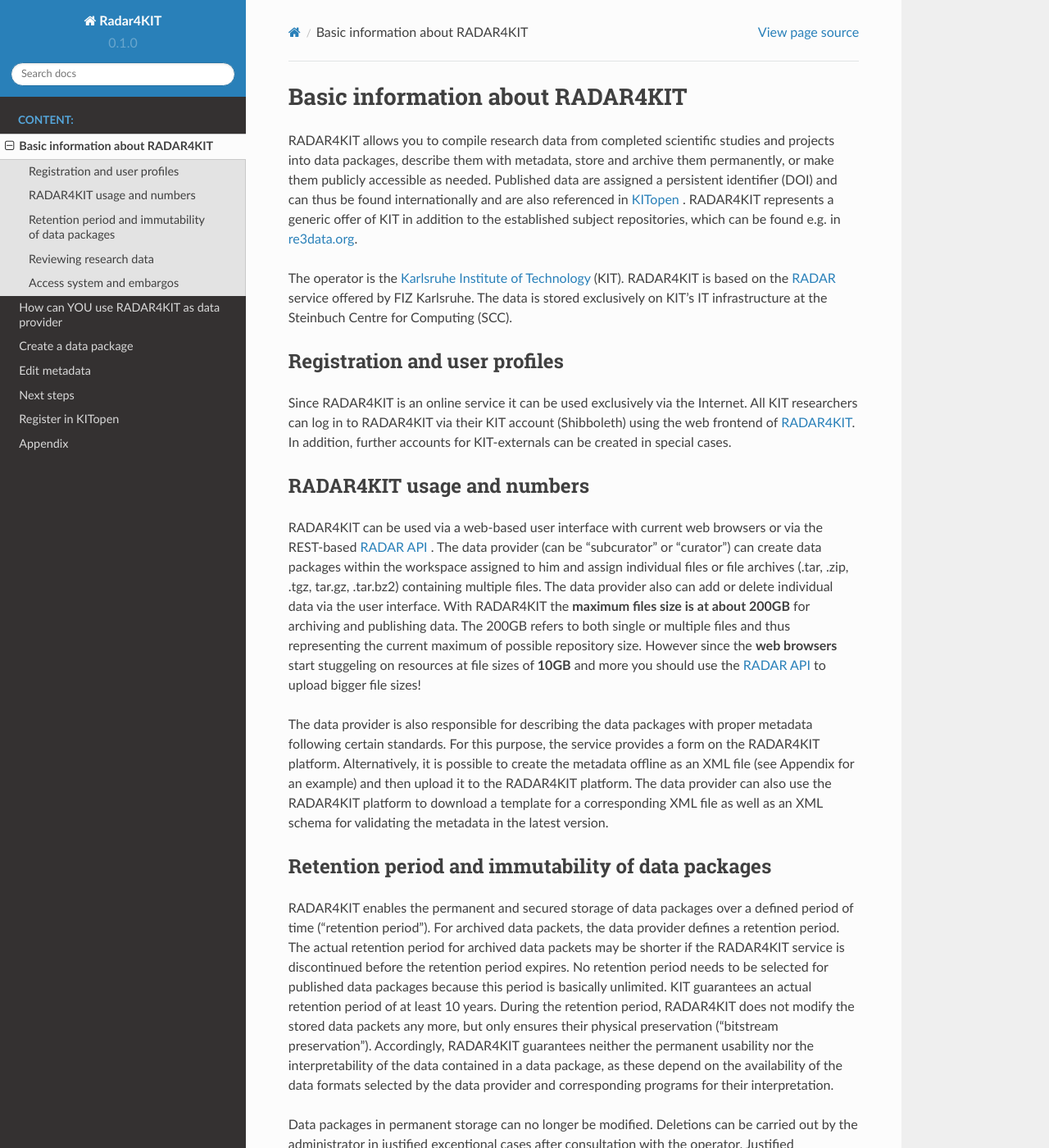
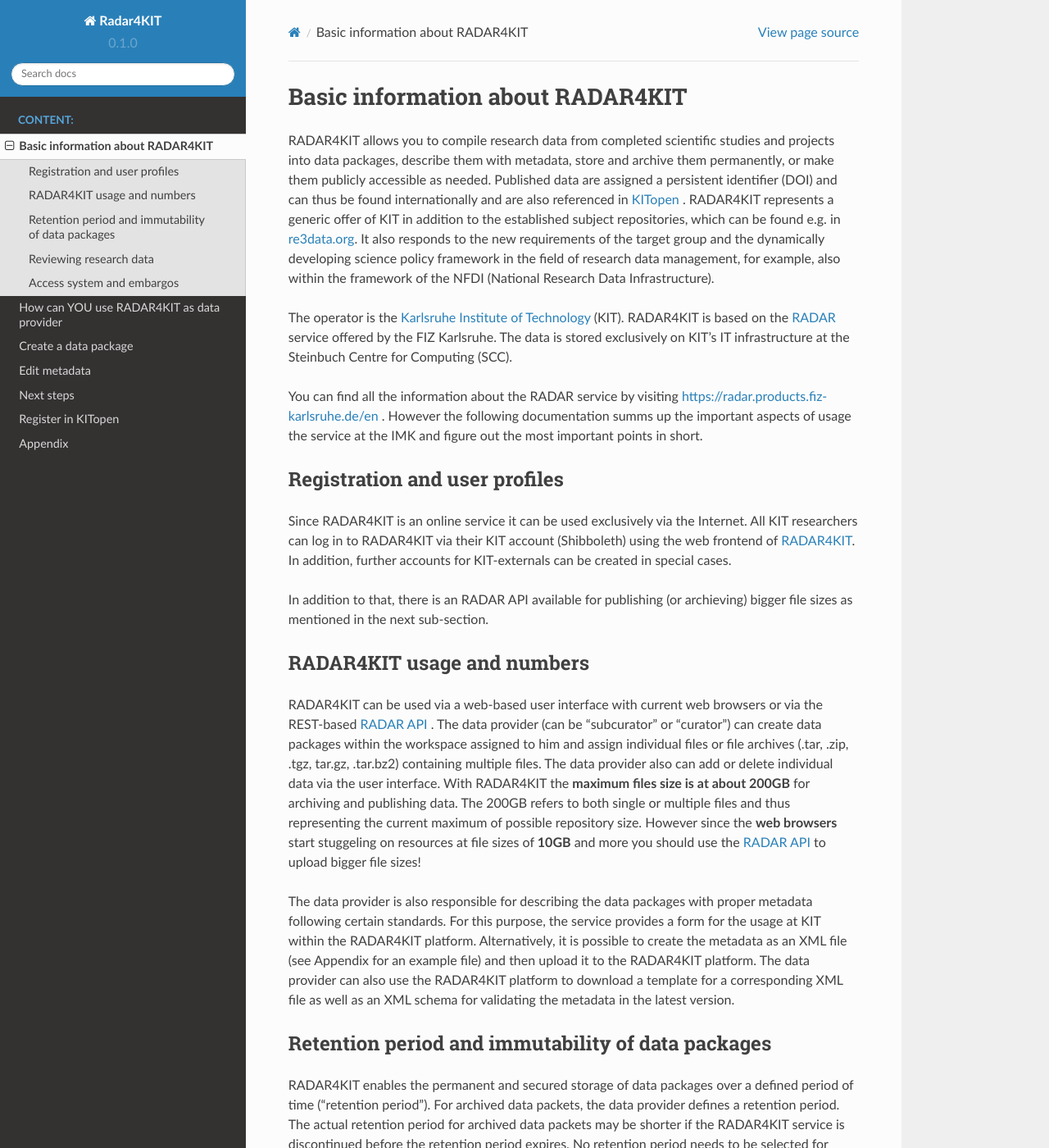
Before and after one commit to sabarth/Radar4KIT, a Sphinx documentation site: the page built from docs/source/Content/basic.rst, in a window 1280 px wide and 1400 px high. Shown: the whole window at 82% size. Built offline with Sphinx 7.4.7 and the Read the Docs theme 2.0.0, drawn with Linux system fonts in a browser that asks for light colours; some of the changed text lies outside the part shown.

Commit message:
update basics and metadata

```diff
--- a/docs/source/Content/basic.rst
+++ b/docs/source/Content/basic.rst
@@ -4,17 +4,20 @@
 RADAR4KIT allows you to compile research data from completed scientific studies and projects into data packages,
 describe them with metadata, store and archive them permanently, or make them publicly accessible as needed. Published data are assigned a persistent
 identifier (DOI) and can thus be found internationally and are also referenced in `KITopen <https://www.bibliothek.kit.edu/english/kitopen.php>`_ .
-RADAR4KIT represents a generic offer of KIT in addition to the established subject repositories, which can be found e.g. in `re3data.org <https://re3data.org>`_.
+RADAR4KIT represents a generic offer of KIT in addition to the established subject repositories, which can be found e.g. in `re3data.org <https://re3data.org>`_. It also responds to the new requirements of the target group and the dynamically developing science policy framework in the field of research data management, for example, also within the framework of the NFDI (National Research Data Infrastructure).
 
 The operator is the `Karlsruhe Institute of Technology <https://kit.edu>`_ (KIT). RADAR4KIT is based on the `RADAR <https://radar.products.fiz-karlsruhe.de/en>`_
-service offered by FIZ Karlsruhe. The data is stored exclusively on KIT's IT infrastructure at the Steinbuch Centre for Computing (SCC).
+service offered by the FIZ Karlsruhe. The data is stored exclusively on KIT's IT infrastructure at the Steinbuch Centre for Computing (SCC).
+
+You can find all the information about the RADAR service by visiting `<https://radar.products.fiz-karlsruhe.de/en>`_ . However the following documentation summs up the important aspects of usage the service at the IMK and figure out the most important points in short.
 
 
 Registration and user profiles
 ==============================
 
-Since RADAR4KIT is an online service it can be used exclusively via the Internet. All KIT researchers can log in to RADAR4KIT via their KIT account (Shibboleth) using
-the web frontend of `RADAR4KIT <www.radar.kit.edu>`_. In addition, further accounts for KIT-externals can be created in special cases.
+Since RADAR4KIT is an online service it can be used exclusively via the Internet. All KIT researchers can log in to RADAR4KIT via their KIT account (Shibboleth) using the web frontend of `RADAR4KIT <www.radar.kit.edu>`_. In addition, further accounts for KIT-externals can be created in special cases.
+
+In addition to that, there is an RADAR API available for publishing (or archieving) bigger file sizes as mentioned in the next sub-section.
 
 
 RADAR4KIT usage and numbers
@@ -22,7 +25,7 @@
 
 RADAR4KIT can be used via a web-based user interface with current web browsers or via the REST-based `RADAR API <https://radar.products.fiz-karlsruhe.de/de/radarfeatures/radar-api>`_ . The data provider (can be "subcurator" or "curator") can create data packages within the workspace assigned to him and assign individual files or file archives (.tar, .zip, .tgz, tar.gz, .tar.bz2) containing multiple files. The data provider also can add or delete individual data via the user interface. With RADAR4KIT the **maximum files size is at about 200GB** for archiving and publishing data. The 200GB refers to both single or multiple files and thus representing the current maximum of possible repository size. However since the **web browsers** start stuggeling on resources at file sizes of **10GB** and more you should use the `RADAR API <https://radar.products.fiz-karlsruhe.de/de/radarfeatures/radar-api>`_ to upload bigger file sizes!
 
-The data provider is also responsible for describing the data packages with proper metadata following certain standards. For this purpose, the service provides a form on the RADAR4KIT platform. Alternatively, it is possible to create the metadata offline as an XML file (see Appendix for an example) and then upload it to the RADAR4KIT platform. The data provider can also use the RADAR4KIT platform to download a template for a corresponding XML file as well as an XML schema for validating the metadata in the latest version.
+The data provider is also responsible for describing the data packages with proper metadata following certain standards. For this purpose, the service provides a form for the usage at KIT within the RADAR4KIT platform. Alternatively, it is possible to create the metadata as an XML file (see Appendix for an example file) and then upload it to the RADAR4KIT platform. The data provider can also use the RADAR4KIT platform to download a template for a corresponding XML file as well as an XML schema for validating the metadata in the latest version.
 
 
 
@@ -31,10 +34,10 @@
 RADAR4KIT enables the permanent and secured storage of data packages over a defined period of time ("retention period").
 For archived data packets, the data provider defines a retention period. The actual retention period for archived data packets may
 be shorter if the RADAR4KIT service is discontinued before the retention period expires. No retention period needs to be selected for
-published data packages because this period is basically unlimited. KIT guarantees an actual retention period of at least 10 years.
+published data packages since this period is basically unlimited. The KIT guarantees a current retention period of at least 10 years.
 During the retention period, RADAR4KIT does not modify the stored data packets any more, but only ensures their physical preservation
 ("bitstream preservation"). Accordingly, RADAR4KIT guarantees neither the permanent usability nor the interpretability of the data contained
-in a data package, as these depend on the availability of the data formats selected by the data provider and corresponding programs for their
+in a data package, as these depend on the availability of the data formats selected by the data provider and corresponding software for their
 interpretation.
 
 Data packages in permanent storage can no longer be modified. Deletions can be carried out by the administrator in justified exceptional cases
--- a/docs/source/Content/metadata.rst
+++ b/docs/source/Content/metadata.rst
@@ -12,8 +12,7 @@
 .. important::
     The mandatory fields of the metadata profile contain the basic requirements for DOI registration according to the `DataCite metadata schema <https://schema.datacite.org/>`_.
 
-
-The following paragraphs will explain the most important and mandatory fields.
+You can find a full documentation of all metadata fields within this scheme in this `Link <https://radar.products.fiz-karlsruhe.de/sites/default/files/radar/docs/info/RADAR_Metadaten_Dokumentation_v09.pdf>`_ , unfortunately this documention is only available in german. However, the following paragraphs will explain aqnd summarize the most important and mandatory fields in short.
 
 Persistent identifier
 =====================
```
